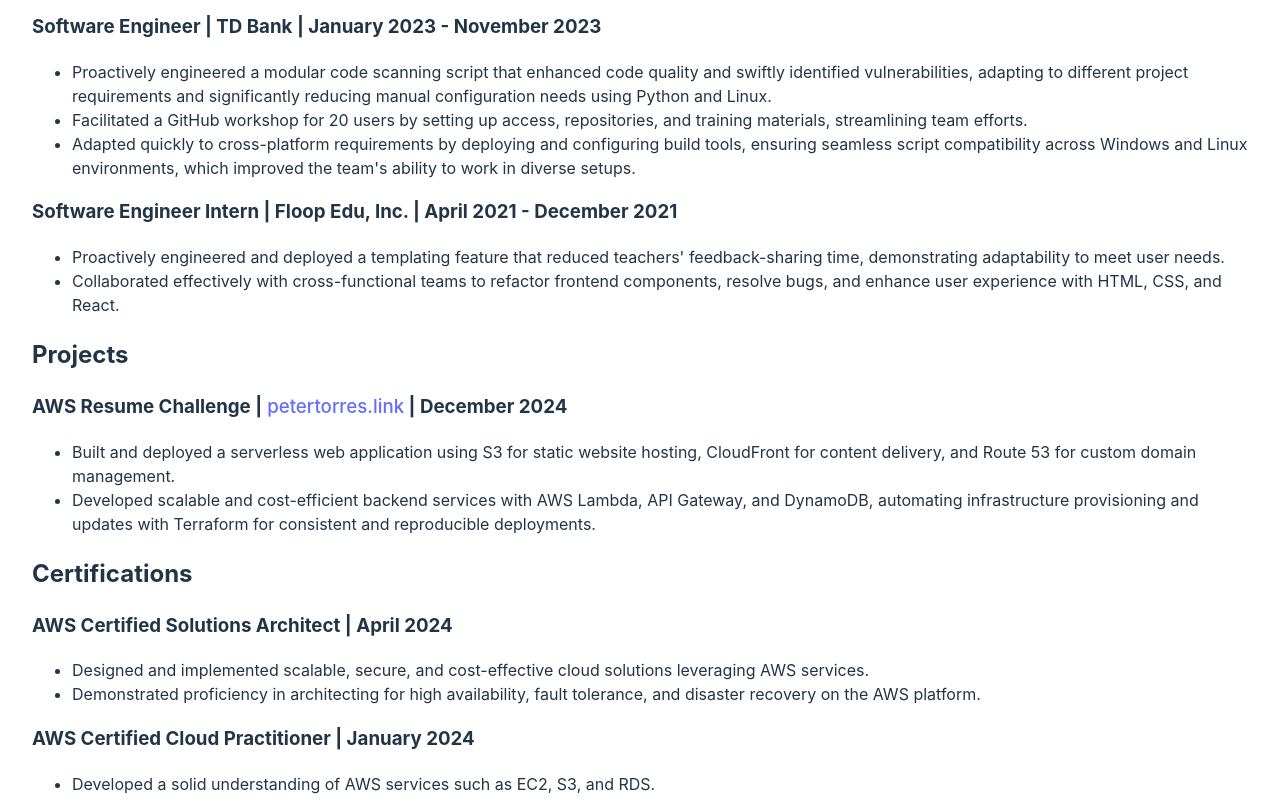
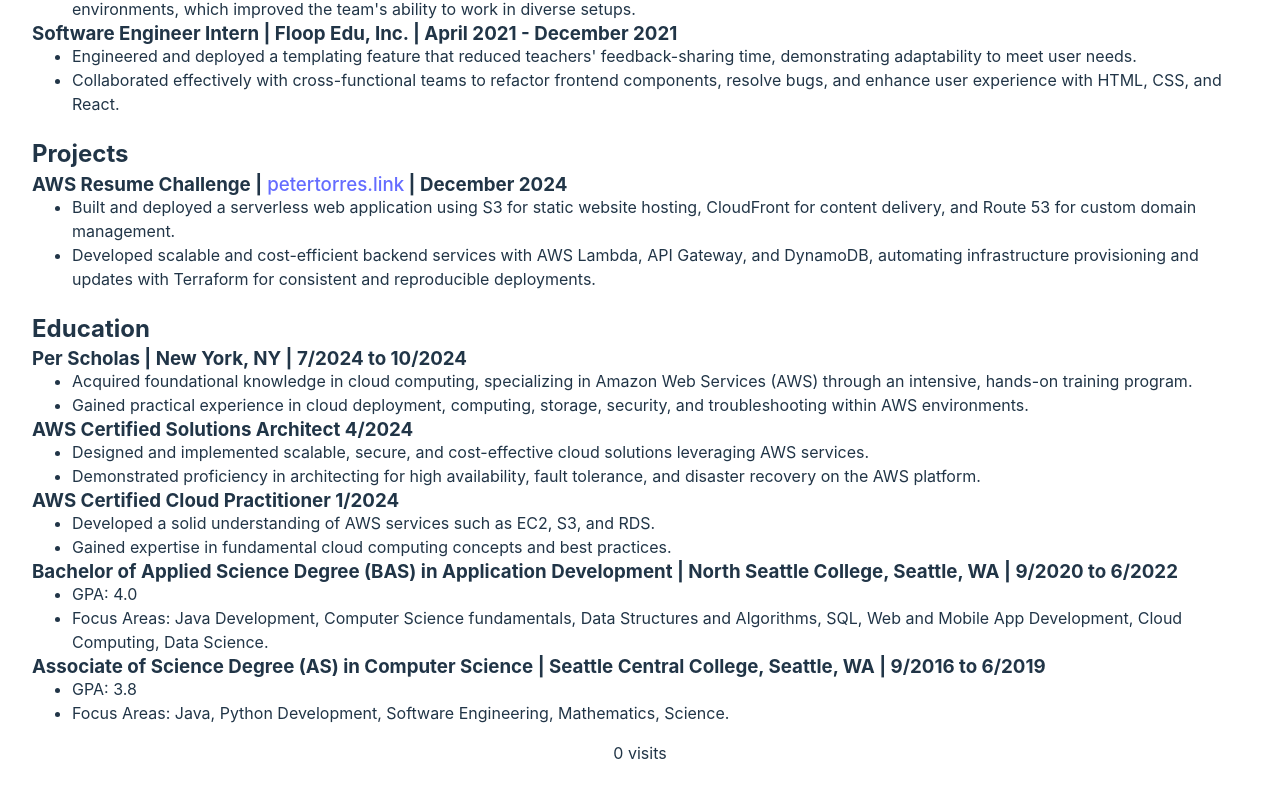
Before and after one commit to peterTorres7/aws-react-resume, a React (Vite) app: page / in a window 1280 px wide. Shown: the part 653-1452 px from the top of the page. Built offline with nearby package versions, Linux system fonts and the light colour scheme; no server answers.

Commit message:
removed footer from commit

```diff
--- a/src/App.css
+++ b/src/App.css
@@ -8,3 +8,7 @@
 .left-align {
   text-align: left;
 }
+
+.bottom-margin {
+  margin-bottom: -20px;
+}
--- a/src/App.jsx
+++ b/src/App.jsx
@@ -4,7 +4,6 @@
 import Skills from './components/Skills'
 import Experience from './components/Experience'
 import Projects from './components/Projects'
-import Certifications from './components/Certifications'
 import Education from './components/Education'
 import Footer from './components/Footer'
 
@@ -26,9 +25,6 @@
       <div className='Projects'>
         <Projects />
       </div>
-      <div className='Certifications'>
-        <Certifications />
-      </div>
       <div className='Education'>
         <Education />
       </div>
--- a/src/components/Certifications.jsx
+++ /dev/null
@@ -1,19 +0,0 @@
-function Certifications() {
-    return (
-        <div className="left-align">
-            <h2>Certifications</h2>
-            <h3>AWS Certified Solutions Architect | April 2024</h3>
-            <ul>
-                <li>Designed and implemented scalable, secure, and cost-effective cloud solutions leveraging AWS services.</li>
-                <li>Demonstrated proficiency in architecting for high availability, fault tolerance, and disaster recovery on the AWS platform.</li>
-            </ul>
-            <h3>AWS Certified Cloud Practitioner | January 2024</h3>
-            <ul>
-                <li>Developed a solid understanding of AWS services such as EC2, S3, and RDS.</li>
-                <li>Gained expertise in fundamental cloud computing concepts and best practices.</li>
-            </ul>
-        </div>
-    )
-}
-
-export default Certifications;
--- a/src/components/Education.jsx
+++ b/src/components/Education.jsx
@@ -1,25 +1,50 @@
 function Education() {
     return (
         <div className="left-align">
-            <h2>Education</h2>
-            <p>
-                Bachelor of Applied Science Degree (BAS) in Application Development
-                <br />North Seattle College, Seattle, WA
-                <br />September 2020 - June 2022
-            </p>
+            <h2 className="bottom-margin">Education</h2>
+            <h3 className="bottom-margin">Per Scholas | New York, NY | 7/2024 to 10/2024</h3>
             <ul>
                 <li>
-                    Specialized in Java and mobile application development, web technologies, and data science. 4.0 GPA.
+                    Acquired foundational knowledge in cloud computing, specializing in Amazon Web Services (AWS) through an intensive, hands-on training program.
+                </li>
+                <li className="bottom-margin">
+                    Gained practical experience in cloud deployment, computing, storage, security, and troubleshooting within AWS environments.
                 </li>
             </ul>
-            <p>
-                Associate of Science Degree (AS) in Computer Science
-                <br />Seattle Central College, Seattle, WA
-                <br />September 2016 - June 2019
-            </p>
+            <h3 className="bottom-margin">AWS Certified Solutions Architect 4/2024</h3>
             <ul>
                 <li>
-                    Acquired expertise in Java and Python development, software engineering, and computational theory. 3.8 GPA.
+                    Designed and implemented scalable, secure, and cost-effective cloud solutions leveraging AWS services.
+                </li>
+                <li className="bottom-margin">
+                    Demonstrated proficiency in architecting for high availability, fault tolerance, and disaster recovery on the AWS platform.
+                </li>
+            </ul>
+            <h3 className="bottom-margin">AWS Certified Cloud Practitioner 1/2024</h3>
+            <ul>
+                <li>
+                    Developed a solid understanding of AWS services such as EC2, S3, and RDS.
+                </li>
+                <li className="bottom-margin">
+                    Gained expertise in fundamental cloud computing concepts and best practices.
+                </li>
+            </ul>
+            <h3 className="bottom-margin">Bachelor of Applied Science Degree (BAS) in Application Development | North Seattle College, Seattle, WA | 9/2020 to 6/2022</h3>
+            <ul>
+                <li>
+                    GPA: 4.0
+                </li>
+                <li className="bottom-margin">
+                    Focus Areas: Java Development, Computer Science fundamentals, Data Structures and Algorithms, SQL, Web and Mobile App Development, Cloud Computing, Data Science.
+                </li>
+            </ul>
+            <h3 className="bottom-margin">Associate of Science Degree (AS) in Computer Science | Seattle Central College, Seattle, WA | 9/2016 to 6/2019</h3>
+            <ul>
+                <li>
+                    GPA: 3.8
+                </li>
+                <li>
+                    Focus Areas: Java, Python Development, Software Engineering, Mathematics, Science.
                 </li>
             </ul>
         </div>
--- a/src/components/Experience.jsx
+++ b/src/components/Experience.jsx
@@ -1,35 +1,32 @@
 function Experience() {
     return (
         <div className="left-align">
-            <h2>Experience</h2>
-            <h3>Software Engineer | Capital One | June 2024 - December 2024</h3>
+            <h2 className="bottom-margin">Experience</h2>
+            <h3 className="bottom-margin">Software Engineer | Capital One | June 2024 - December 2024</h3>
             <ul>
                 <li>
                     Diagnosed, documented, and resolved bugs by collaborating with intent owners to confirm business requirements
                     and ensure the expected user experience using Vue.
                 </li>
-                <li>
+                <li className="bottom-margin">
                     Improved integration test coverage by implementing both happy-path and negative test cases for various workflow variants.
                 </li>
             </ul>
-            <h3>Software Engineer | TD Bank | January 2023 - November 2023</h3>
+            <h3 className="bottom-margin">Software Engineer | TD Bank | January 2023 - November 2023</h3>
             <ul>
                 <li>
-                    Proactively engineered a modular code scanning script that enhanced code quality and swiftly identified vulnerabilities,
+                    Helped create a modular code scanning script that enhanced code quality and swiftly identified vulnerabilities,
                     adapting to different project requirements and significantly reducing manual configuration needs using Python and Linux.
                 </li>
-                <li>
-                    Facilitated a GitHub workshop for 20 users by setting up access, repositories, and training materials, streamlining team efforts.
-                </li>
-                <li>
+                <li className="bottom-margin">
                     Adapted quickly to cross-platform requirements by deploying and configuring build tools,
                     ensuring seamless script compatibility across Windows and Linux environments, which improved the team's ability to work in diverse setups.
                 </li>
             </ul>
-            <h3>Software Engineer Intern | Floop Edu, Inc. | April 2021 - December 2021</h3>
+            <h3 className="bottom-margin">Software Engineer Intern | Floop Edu, Inc. | April 2021 - December 2021</h3>
             <ul>
                 <li>
-                    Proactively engineered and deployed a templating feature that reduced teachers' feedback-sharing time, demonstrating adaptability to meet user needs.
+                    Engineered and deployed a templating feature that reduced teachers' feedback-sharing time, demonstrating adaptability to meet user needs.
                 </li>
                 <li>
                     Collaborated effectively with cross-functional teams to refactor frontend components, resolve bugs, and enhance user experience with HTML, CSS, and React.
--- a/src/components/Projects.jsx
+++ b/src/components/Projects.jsx
@@ -1,8 +1,8 @@
 function Projects() {
     return (
         <div className="left-align">
-            <h2>Projects</h2>
-            <h3>AWS Resume Challenge |
+            <h2 className="bottom-margin">Projects</h2>
+            <h3 className="bottom-margin">AWS Resume Challenge |
                 <a href='https://www.petertorres.link' target="_blank" rel="noopener noreferrer"> petertorres.link</a> |
                 December 2024
             </h3>
--- a/src/components/Skills.jsx
+++ b/src/components/Skills.jsx
@@ -1,7 +1,7 @@
 function Skills() {
     return (
         <div className="left-align">
-            <h2>Skills</h2>
+            <h2 className="bottom-margin">Skills</h2>
             <ul>
                 <li>
                     Languages/Frameworks: AWS, Java, Python, HTML, CSS, JavaScript, React, Vue
--- a/src/components/Summary.jsx
+++ b/src/components/Summary.jsx
@@ -1,7 +1,7 @@
 function Summary() {
     return (
         <div className="left-align">
-            <h2>Summary</h2>
+            <h2 className="bottom-margin">Summary</h2>
             <p>
                 Experienced software developer in frontend, devops, and cloud development, holding certifications as an AWS Certified Cloud Practitioner
                 and Solutions Architect Associate. Thrive in fast-paced environments, excelling in multitasking and problem-solving.
```
Also changed, not shown: 5 other files (tests, documents, lock files or other folders).
